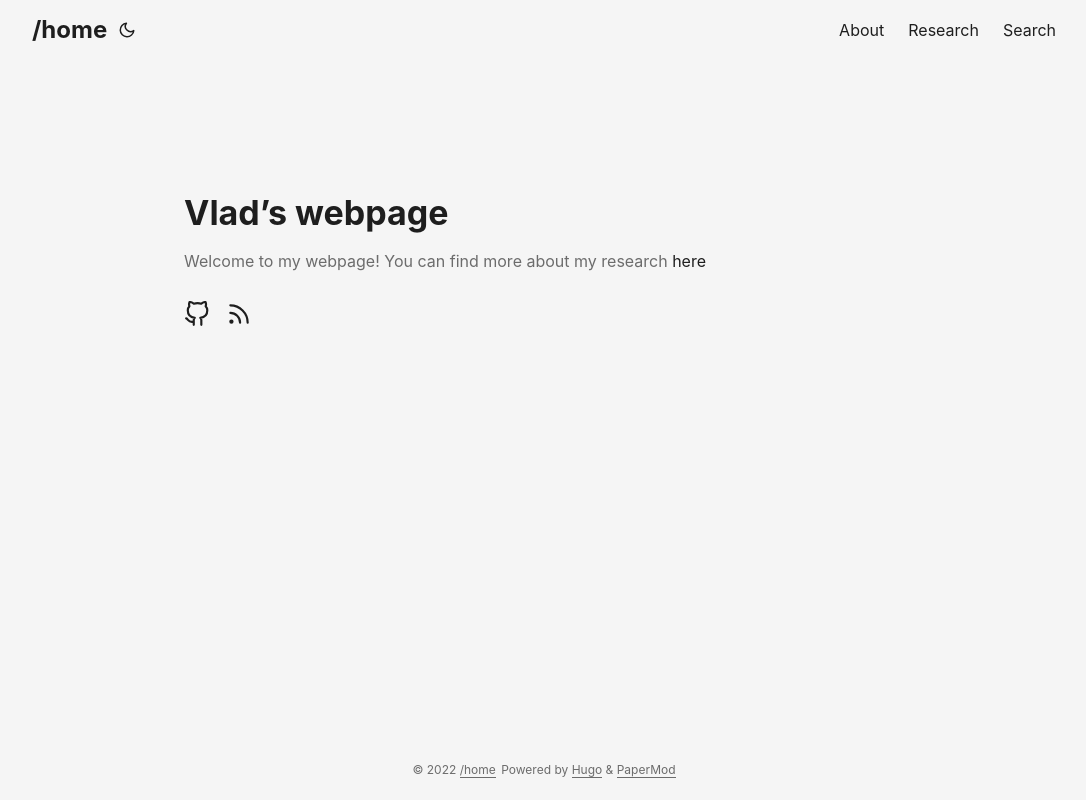
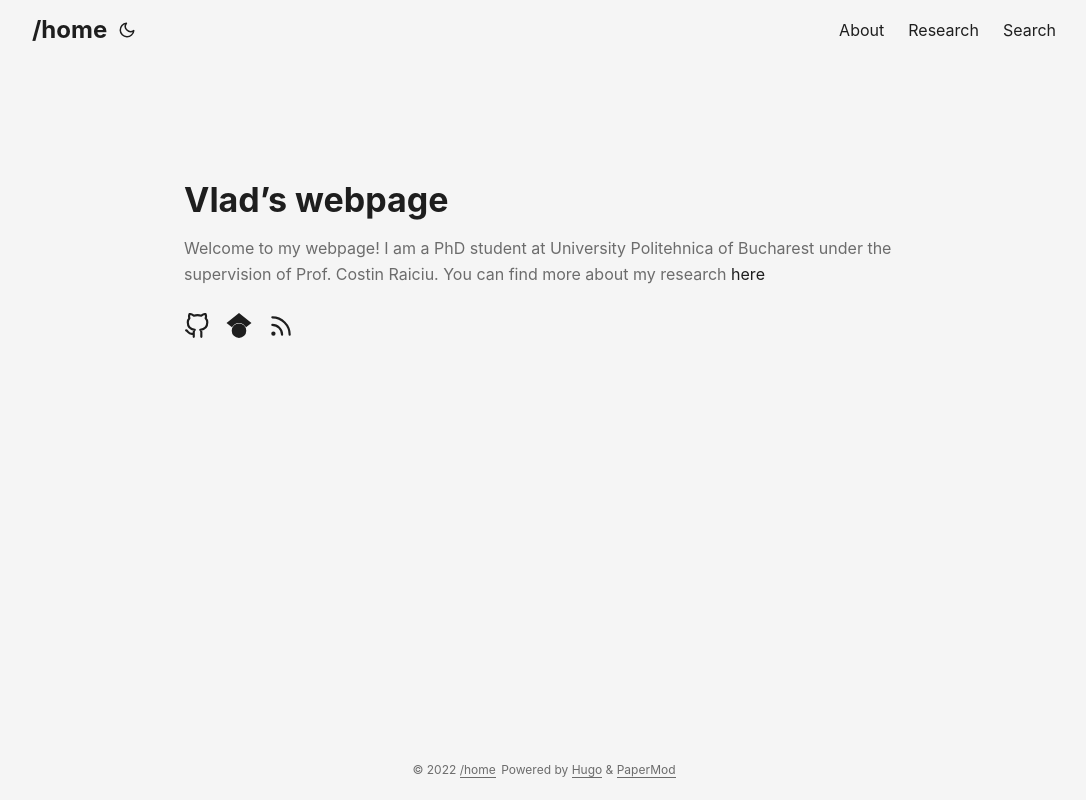
Before and after one commit to vladandrew/vladandrew.github.io, a plain HTML site: page index.html in a window 1280 px wide. Shown: the whole page, without its empty margins (96-1182 px from the left). Drawn offline with Linux system fonts and the light colour scheme.

Commit message:
Add more about me

```diff
--- a/index.html
+++ b/index.html
@@ -77,7 +77,7 @@
   "description": "Vlad\u0026#39;s webpage",
   "thumbnailUrl": "https://vladandrew.github.io/favicon.ico",
   "sameAs": [
-      "https://github.com/vladandrew", "index.xml"
+      "https://github.com/vladandrew", "https://scholar.google.com/citations?user=13sG2JsAAAAJ\u0026hl=en", "index.xml"
   ]
 }
 </script>
@@ -147,7 +147,7 @@
         <h1>Vlad&rsquo;s webpage</h1>
     </header>
     <section class="entry-content">
-        <p>Welcome to my webpage! You can find more about my research <a href="/research">here</a></p>
+        <p>Welcome to my webpage! I am a PhD student at University Politehnica of Bucharest under the supervision of Prof. Costin Raiciu. You can find more about my research <a href="/research">here</a></p>
     </section>
     <footer class="entry-footer">
         <div class="social-icons">
@@ -157,6 +157,13 @@
     <path
         d="M9 19c-5 1.5-5-2.5-7-3m14 6v-3.87a3.37 3.37 0 0 0-.94-2.61c3.14-.35 6.44-1.54 6.44-7A5.44 5.44 0 0 0 20 4.77 5.07 5.07 0 0 0 19.91 1S18.73.65 16 2.48a13.38 13.38 0 0 0-7 0C6.27.65 5.09 1 5.09 1A5.07 5.07 0 0 0 5 4.77a5.44 5.44 0 0 0-1.5 3.78c0 5.42 3.3 6.61 6.44 7A3.37 3.37 0 0 0 9 18.13V22">
     </path>
+</svg>
+    </a>
+    <a href="https://scholar.google.com/citations?user=13sG2JsAAAAJ&amp;hl=en" target="_blank" rel="noopener noreferrer me" title="Googlescholar">
+        <svg role="img" viewBox="0 0 24 25" xmlns="http://www.w3.org/2000/svg" fill="currentColor" stroke="none"
+    stroke-width="2" stroke-linecap="round" stroke-linejoin="round">
+    <path
+        d="M5.242 13.769L0 9.5 12 0l12 9.5-5.242 4.269C17.548 11.249 14.978 9.5 12 9.5c-2.977 0-5.548 1.748-6.758 4.269zM12 10a7 7 0 1 0 0 14 7 7 0 0 0 0-14z" />
 </svg>
     </a>
     <a href="index.xml" target="_blank" rel="noopener noreferrer me" title="RsS">
```
